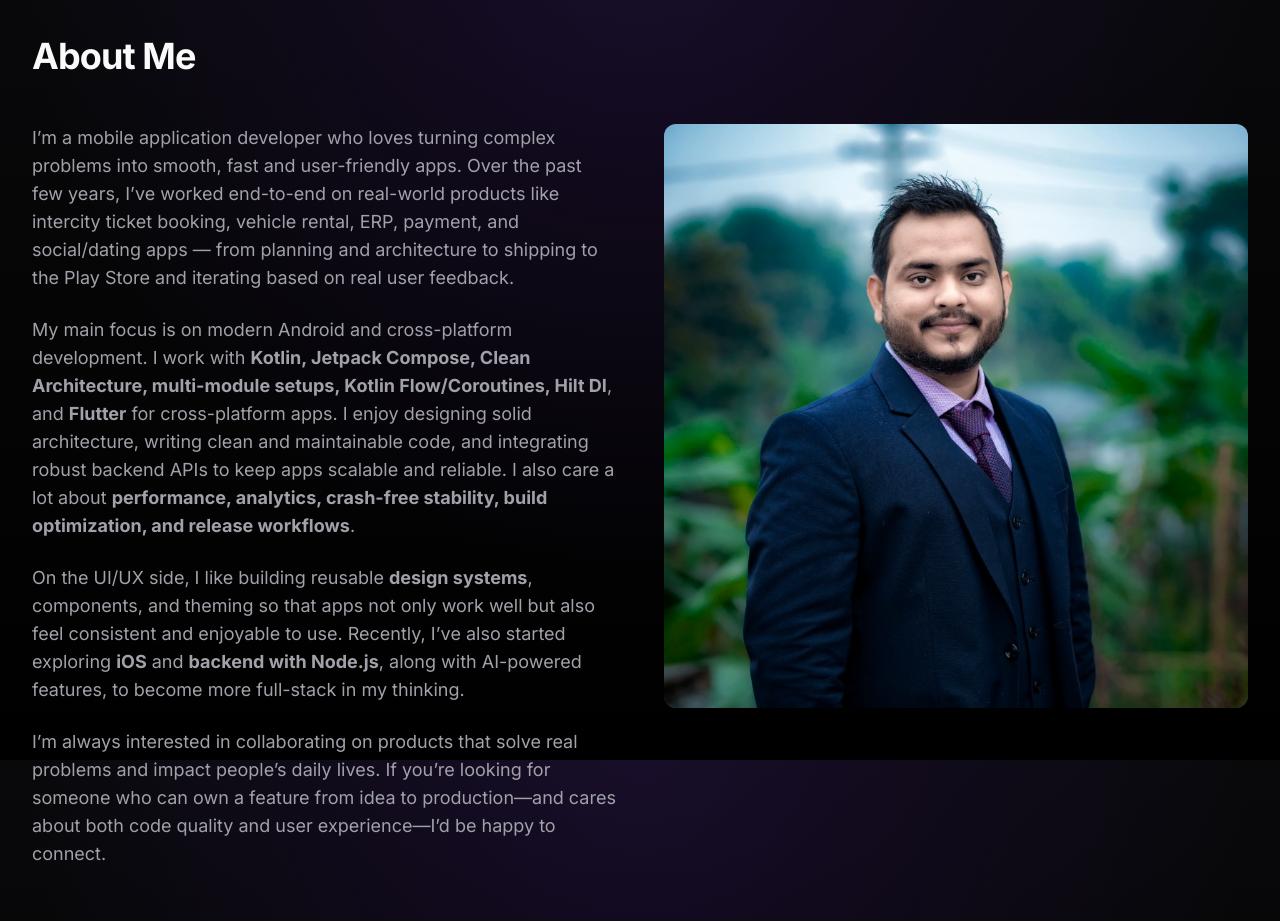
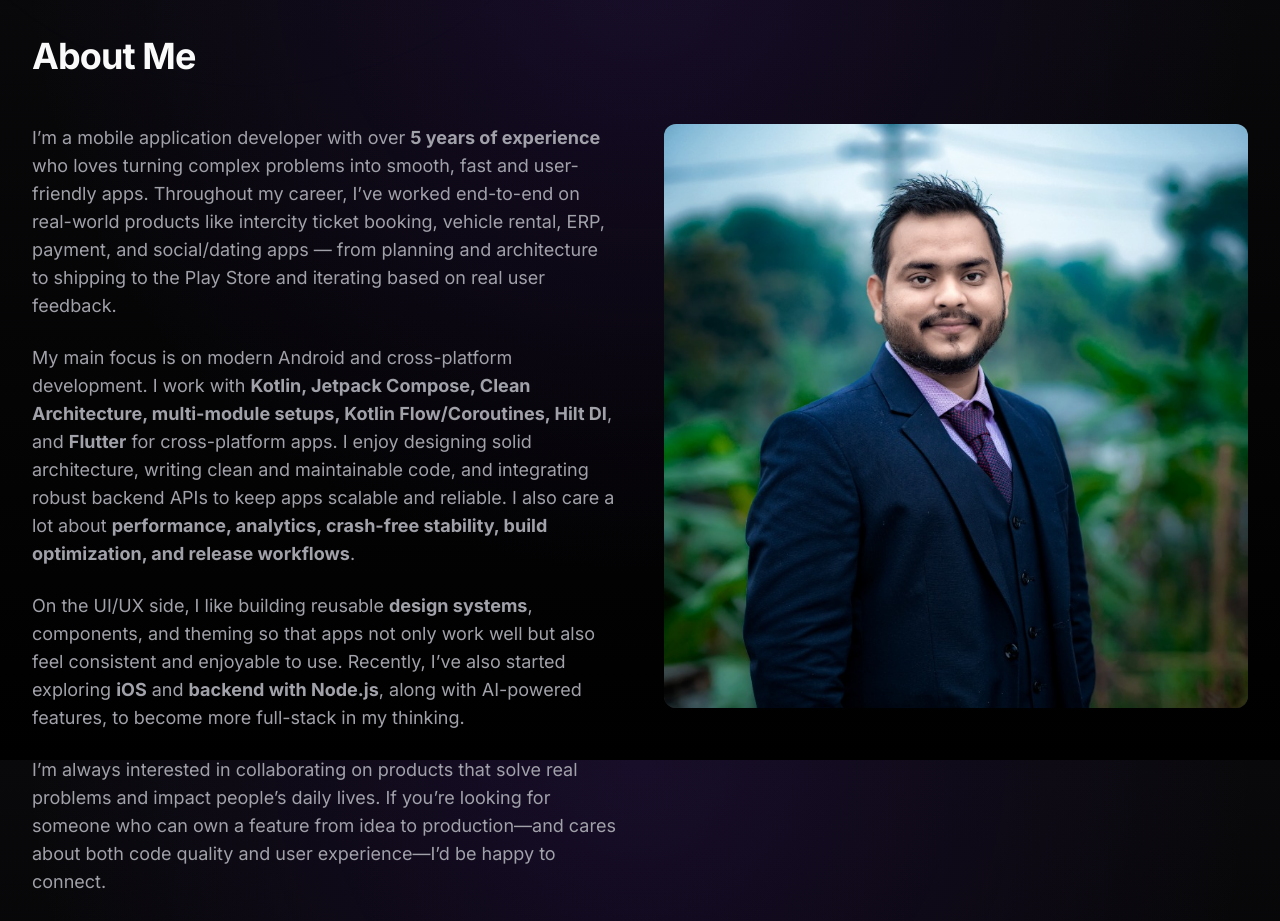
Before and after one commit to atik1404/MyPortfolio, a Next.js app: page / in a window 1280 px wide. Shown: the part 840-1761 px from the top of the page. Built offline with nearby package versions, Linux system fonts and the light colour scheme.

Commit message:
chore: Update About section content and add VS Code Chrome launch configuration.

```diff
--- a/src/components/sections/About.tsx
+++ b/src/components/sections/About.tsx
@@ -11,8 +11,8 @@ export function About() {
                 <div className="grid gap-12 md:grid-cols-2">
                     <div className="space-y-6 text-lg text-muted-foreground">
                         <p>
-                            I’m a mobile application developer who loves turning complex problems
-                            into smooth, fast and user-friendly apps. Over the past few years,
+                            I’m a mobile application developer with over <strong>5 years of experience</strong> who loves turning complex problems
+                            into smooth, fast and user-friendly apps. Throughout my career,
                             I’ve worked end-to-end on real-world products like intercity ticket
                             booking, vehicle rental, ERP, payment, and social/dating apps — from
                             planning and architecture to shipping to the Play Store and iterating
```
